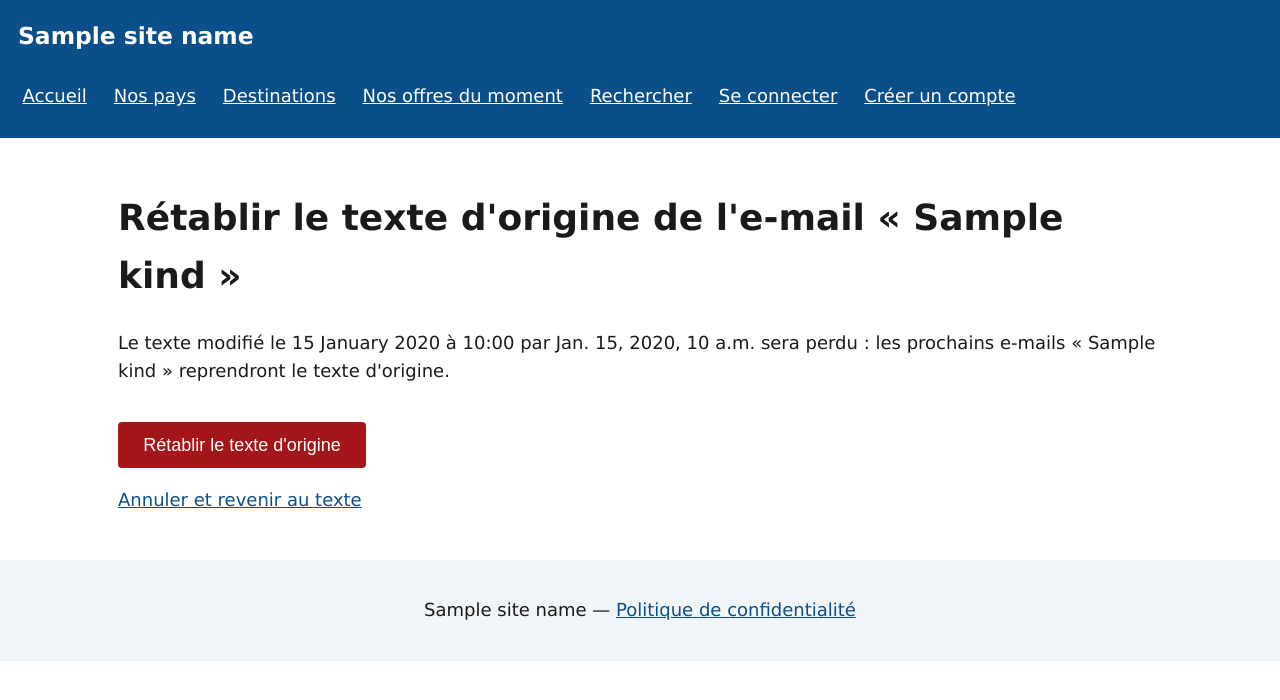
After one commit to Etrix2407/Application_de_Voyages, a Django app: template trip_app/templates/accounts/email_texts/reset.html in a window 1280 px wide. The commit adds this page. Shown: the top 700 px of the page. Run offline with Django 5.2, Linux system fonts and the light colour scheme; the template is opened without the code that fills it: most values are stand-ins (such as "Sample title", 1, 10 or a date in 2020).

Commit message:
Demande confirmation avant de rétablir le texte d'origine d'un e-mail
Co-Authored-By: Claude Fable 5.1 <noreply@anthropic.com>

```diff
--- a/trip_app/templates/accounts/email_texts/edit.html
+++ b/trip_app/templates/accounts/email_texts/edit.html
@@ -12,6 +12,7 @@
             Texte d'origine.
         {% endif %}
         Le logo et la signature de l'agence sont ajoutés automatiquement : ne les écrivez pas.
+        Une adresse web écrite dans le texte reste du texte : seuls les liens prévus par l'e-mail sont cliquables.
     </p>
 
     {% include "_form_errors.html" %}
@@ -32,10 +33,7 @@
     </form>
 
     {% if custom %}
-        <form method="post" action="{% url 'reset_email_text' kind.value %}">
-            {% csrf_token %}
-            <button type="submit">Rétablir le texte d'origine (le texte actuel sera perdu)</button>
-        </form>
+        <p><a href="{% url 'reset_email_text' kind.value %}">Rétablir le texte d'origine</a></p>
     {% endif %}
 
     <p><a href="{% url 'email_text_list' %}">Retour aux modèles des e-mails</a></p>
--- /dev/null
+++ b/trip_app/templates/accounts/email_texts/reset.html
@@ -0,0 +1,12 @@
+{% extends "base.html" %}
+
+{% block title %}Rétablir le texte d'origine de l'e-mail « {{ kind.label }} »{% endblock %}
+
+{% block content %}
+    <h1>Rétablir le texte d'origine de l'e-mail « {{ kind.label }} »</h1>
+
+    <p>Le texte modifié le {{ custom.updated_at|date:"j F Y à H:i" }} par {{ custom.updated_by_name }} sera perdu : les prochains e-mails « {{ kind.label }} » reprendront le texte d'origine.</p>
+
+    {% url 'edit_email_text' kind.value as cancel_url %}
+    {% include "_confirm_delete.html" with submit_label="Rétablir le texte d'origine" cancel_label="Annuler et revenir au texte" %}
+{% endblock %}
```
Also changed, not shown: trip_app/accounts/tests/test_email_texts.py (+6 -1 lines), trip_app/accounts/views/email_texts.py (+10 -5 lines).
